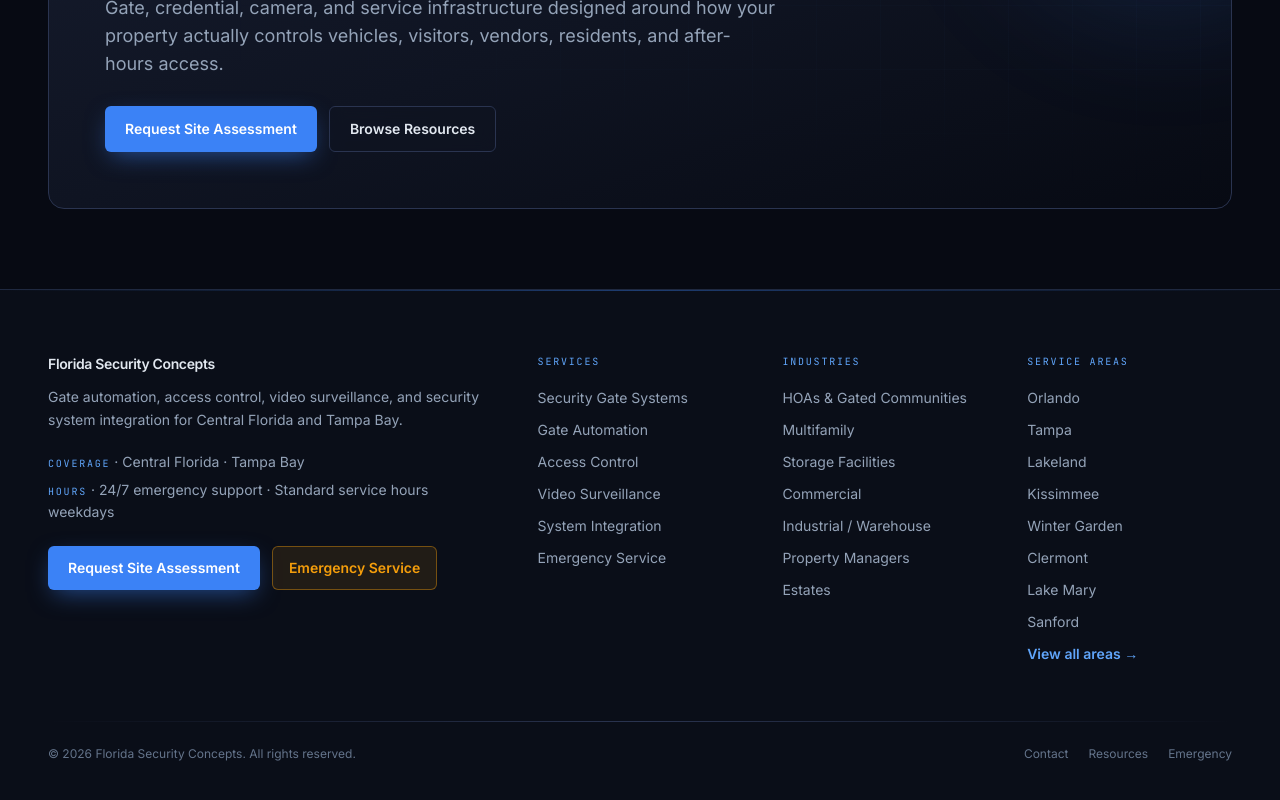
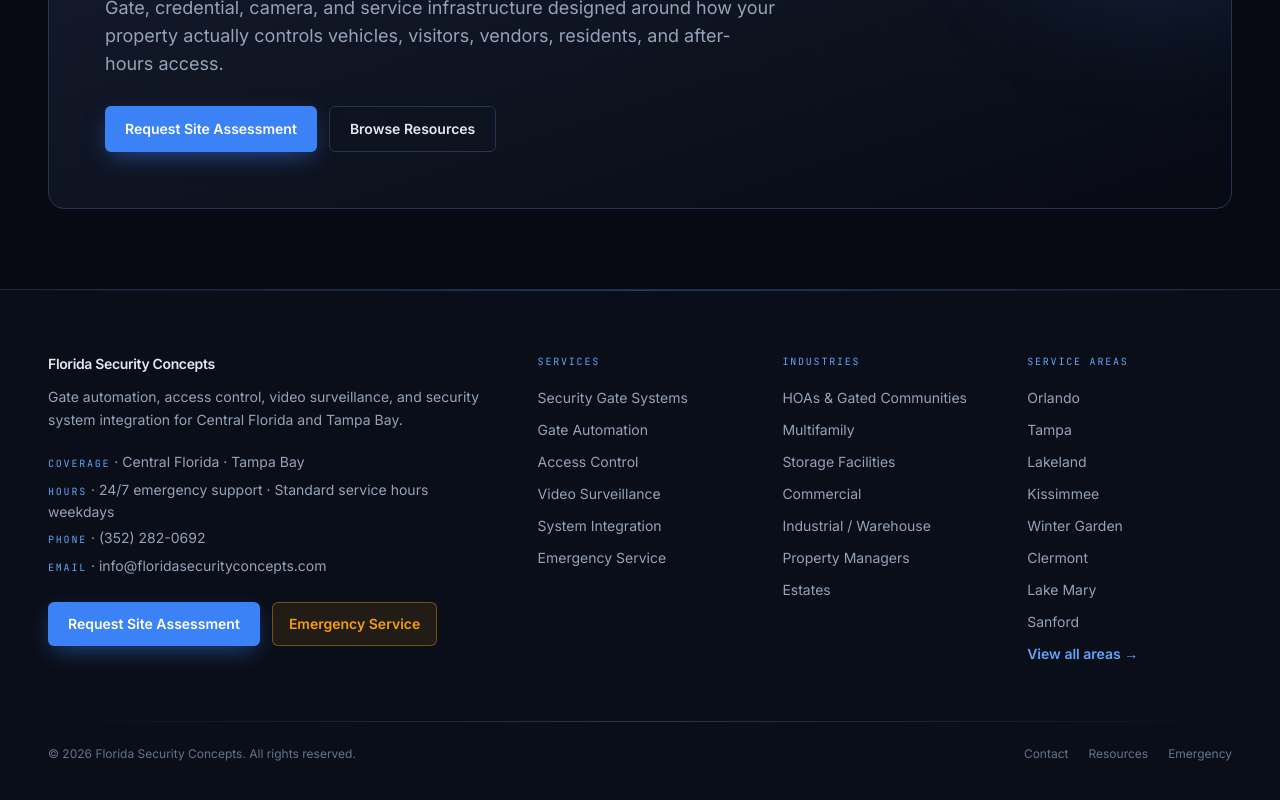
Before and after one commit to bsidenberg/florida-security-concepts, a Next.js app: page / in a window 1280 px wide. Shown: the part 6334-7134 px from the top of the page. Built offline with nearby package versions, Linux system fonts and the light colour scheme; no server answers.

Commit message:
Wire up real Florida Security Concepts contact info

```diff
--- a/app/contact/page.tsx
+++ b/app/contact/page.tsx
@@ -8,7 +8,7 @@
   type LeadFormDefaults,
 } from '@/components/LeadCaptureForm';
 import { ContactPageSchema, BreadcrumbSchema } from '@/components/Schema';
-import { site } from '@/data/site';
+import { site, hasPhone, hasEmail } from '@/data/site';
 import { getService } from '@/data/services';
 import { getIndustry } from '@/data/industries';
 import { getLocation } from '@/data/locations';
@@ -155,6 +155,46 @@
 
           <div className="grid lg:grid-cols-12 gap-10 lg:gap-14">
             <aside className="lg:col-span-4 space-y-6">
+              {(hasPhone() || hasEmail()) && (
+                <div className="fsc-card p-6">
+                  <p className="text-[11px] font-mono uppercase tracking-fsc-eyebrow text-fsc-accent-glow mb-2">
+                    Reach us directly
+                  </p>
+                  <h3 className="text-base font-semibold text-fsc-text">
+                    Prefer to call or email?
+                  </h3>
+                  <ul className="mt-3 space-y-2 text-sm text-fsc-text-dim">
+                    {hasPhone() && (
+                      <li>
+                        <span className="font-mono uppercase tracking-fsc-eyebrow text-[10px] text-fsc-text-muted">
+                          Phone
+                        </span>{' '}
+                        ·{' '}
+                        <a
+                          href={`tel:${site.phone}`}
+                          className="text-fsc-text hover:text-fsc-accent-glow"
+                        >
+                          {site.phoneDisplay}
+                        </a>
+                      </li>
+                    )}
+                    {hasEmail() && (
+                      <li>
+                        <span className="font-mono uppercase tracking-fsc-eyebrow text-[10px] text-fsc-text-muted">
+                          Email
+                        </span>{' '}
+                        ·{' '}
+                        <a
+                          href={`mailto:${site.email}`}
+                          className="text-fsc-text hover:text-fsc-accent-glow break-all"
+                        >
+                          {site.email}
+                        </a>
+                      </li>
+                    )}
+                  </ul>
+                </div>
+              )}
               <InfoCard
                 eyebrow="Coverage"
                 title="Central Florida & Tampa Bay"
--- a/components/Footer.tsx
+++ b/components/Footer.tsx
@@ -1,5 +1,5 @@
 import Link from 'next/link';
-import { site } from '@/data/site';
+import { site, hasPhone, hasEmail } from '@/data/site';
 import { services } from '@/data/services';
 import { industries } from '@/data/industries';
 import { locations } from '@/data/locations';
@@ -32,6 +32,34 @@
                 </span>{' '}
                 · {site.hours}
               </div>
+              {hasPhone() && (
+                <div>
+                  <span className="font-mono uppercase tracking-fsc-eyebrow text-[10px] text-fsc-accent-glow">
+                    Phone
+                  </span>{' '}
+                  ·{' '}
+                  <a
+                    href={`tel:${site.phone}`}
+                    className="hover:text-fsc-text"
+                  >
+                    {site.phoneDisplay}
+                  </a>
+                </div>
+              )}
+              {hasEmail() && (
+                <div>
+                  <span className="font-mono uppercase tracking-fsc-eyebrow text-[10px] text-fsc-accent-glow">
+                    Email
+                  </span>{' '}
+                  ·{' '}
+                  <a
+                    href={`mailto:${site.email}`}
+                    className="hover:text-fsc-text"
+                  >
+                    {site.email}
+                  </a>
+                </div>
+              )}
             </div>
             <div className="mt-6 flex flex-wrap gap-3">
               <Link href="/contact" className="fsc-btn-primary">
--- a/data/site.ts
+++ b/data/site.ts
@@ -31,18 +31,21 @@
   // Resolved at module load. Override via NEXT_PUBLIC_SITE_URL.
   url: resolveUrl(),
 
-  // PLACEHOLDER — replace with verified business contact info before launch.
-  // Empty string means "not set." Components should hide UI when unset.
-  phone: '', // E.164 form (e.g., '+13215551234') — used by tel: links and schema
-  phoneDisplay: '', // Human-readable (e.g., '(321) 555-1234')
-  emergencyPhone: '',
-  emergencyPhoneDisplay: '',
-  email: '',
+  // Verified business contact info. Empty string = not set; components and
+  // schema must hide UI / omit fields when unset.
+  phone: '+13522820692', // E.164 — used by tel: links and JSON-LD telephone
+  phoneDisplay: '(352) 282-0692', // Human-readable
+  emergencyPhone: '+13522820692',
+  emergencyPhoneDisplay: '(352) 282-0692',
+  email: 'info@floridasecurityconcepts.com',
 
   address: {
-    // Set street/postal only when a verified business address exists.
+    // No verified street address. street/postalCode intentionally blank — the
+    // hasPostalAddress() helper requires all three (street + city + postalCode)
+    // before any LocalBusiness PostalAddress schema is emitted, so partial
+    // address data is structurally prevented from leaking into JSON-LD.
     street: '',
-    city: '',
+    city: 'Clermont',
     region: 'FL',
     postalCode: '',
     country: 'US',
```
